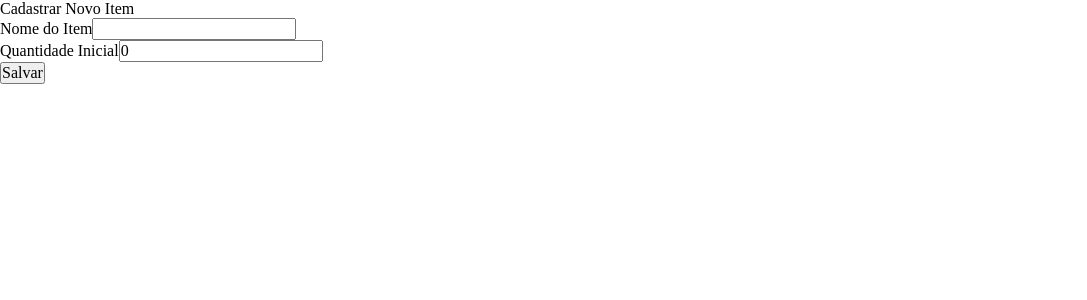
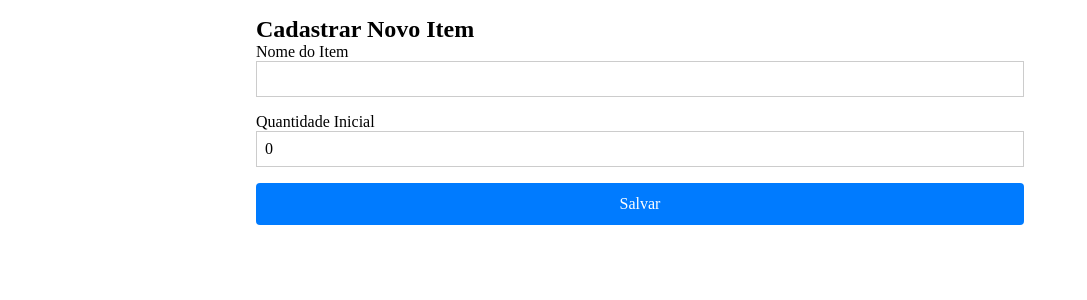
Before and after one commit to ronansalvador/herus, a Next.js app: page /criar in a window 1280 px wide. Shown: the top 300 px of the page, without its empty margins (0-1087 px from the left). Built offline with nearby package versions, Linux system fonts and the light colour scheme.

Commit message:
feat: style

```diff
--- a/src/app/criar/page.tsx
+++ b/src/app/criar/page.tsx
@@ -3,6 +3,7 @@ import { useState } from 'react'
 import axios from 'axios'
 import { ToastContainer, toast } from 'react-toastify'
 import 'react-toastify/dist/ReactToastify.css'
+import styles from './style.module.css'
 
 export default function CreateItem() {
   const [name, setName] = useState('')
@@ -23,23 +24,23 @@ export default function CreateItem() {
   }
 
   return (
-    <div className="container mx-auto p-4">
-      <h1 className="text-xl font-bold">Cadastrar Novo Item</h1>
-      <form onSubmit={handleSubmit} className="space-y-4">
+    <div className={styles.container}>
+      <h1 className={styles.title}>Cadastrar Novo Item</h1>
+      <form onSubmit={handleSubmit} className={styles.form}>
         <div>
-          <label htmlFor="name" className="block font-medium">
+          <label htmlFor="name" className={styles.label}>
             Nome do Item
           </label>
           <input
             id="name"
             value={name}
             onChange={(e) => setName(e.target.value)}
-            className="border border-gray-300 p-2 w-full"
+            className={styles.input}
             required
           />
         </div>
         <div>
-          <label htmlFor="quantity" className="block font-medium">
+          <label htmlFor="quantity" className={styles.label}>
             Quantidade Inicial
           </label>
           <input
@@ -47,11 +48,11 @@ export default function CreateItem() {
             type="number"
             value={quantity}
             onChange={(e) => setQuantity(Number(e.target.value))}
-            className="border border-gray-300 p-2 w-full"
+            className={styles.input}
             required
           />
         </div>
-        <button type="submit" className="bg-blue-500 text-white p-2 rounded">
+        <button type="submit" className={styles.button}>
           Salvar
         </button>
       </form>
--- /dev/null
+++ b/src/app/criar/style.module.css
@@ -0,0 +1,40 @@
+.container {
+  max-width: 800px;
+  margin: 0 auto;
+  padding: 16px;
+}
+
+.title {
+  font-size: 24px;
+  font-weight: bold;
+}
+
+.form {
+  display: flex;
+  flex-direction: column;
+  gap: 16px;
+}
+
+.label {
+  font-weight: 500;
+}
+
+.input {
+  padding: 8px;
+  border: 1px solid #ccc;
+  width: 100%;
+  box-sizing: border-box;
+}
+
+.button {
+  background-color: #007bff;
+  color: white;
+  padding: 12px;
+  border: none;
+  border-radius: 4px;
+  cursor: pointer;
+}
+
+.button:hover {
+  background-color: #0056b3;
+}
--- /dev/null
+++ b/src/app/estoque/style.module.css
@@ -0,0 +1,95 @@
+.container {
+  max-width: 800px;
+  margin: 0 auto;
+  padding: 16px;
+}
+
+.title {
+  font-size: 24px;
+  font-weight: bold;
+  margin-bottom: 16px;
+}
+
+.searchInput {
+  padding: 8px;
+  border: 1px solid #ccc;
+  margin-bottom: 16px;
+  width: 100%;
+  box-sizing: border-box;
+}
+
+.buttonGroup {
+  display: flex;
+  gap: 16px;
+  margin-bottom: 16px;
+}
+
+.button {
+  padding: 12px 16px;
+  border: none;
+  border-radius: 4px;
+  color: white;
+  cursor: pointer;
+}
+
+.pdfButton {
+  background-color: #007bff;
+}
+
+.excelButton {
+  background-color: #28a745;
+}
+
+.pdfButton:hover {
+  background-color: #0056b3;
+}
+
+.excelButton:hover {
+  background-color: #218838;
+}
+
+.table {
+  width: 100%;
+  border-collapse: collapse;
+  margin-bottom: 16px;
+}
+
+.table th,
+.table td {
+  padding: 12px;
+  border: 1px solid #ddd;
+  text-align: left;
+}
+
+.tdButtons {
+  display: flex;
+  justify-content: space-evenly;
+}
+
+.deleteButton {
+  color: white;
+  background-color: red;
+  padding: 0.5 rem;
+  cursor: pointer;
+  border: none;
+  border-radius: 4px;
+}
+
+.deleteButton:hover {
+  color: red;
+  background-color: white;
+}
+
+.editButton {
+  color: white;
+  background-color: #0056b3;
+  padding: 0.5 rem;
+  cursor: pointer;
+  border: none;
+  border-radius: 4px;
+}
+
+.editButton:hover {
+  color: #0056b3;
+  background-color: white;
+}
--- /dev/null
+++ b/src/app/movimentacao/style.module.css
@@ -0,0 +1,42 @@
+/* StockChange.module.css */
+.container {
+  max-width: 800px;
+  margin: 0 auto;
+  padding: 16px;
+}
+
+.title {
+  font-size: 1.25rem;
+  font-weight: bold;
+}
+
+.form {
+  display: flex;
+  flex-direction: column;
+  gap: 1rem;
+}
+
+.label {
+  display: block;
+  font-weight: 500;
+}
+
+.select,
+.input {
+  border: 1px solid #d1d5db; /* Cor da borda */
+  padding: 0.5rem;
+  width: 100%;
+}
+
+.button {
+  background-color: #007bff;
+  color: white;
+  padding: 12px;
+  border: none;
+  border-radius: 4px;
+  cursor: pointer;
+}
+
+.button:hover {
+  background-color: #0056b3;
+}
```
Also changed, not shown: src/app/estoque/page.tsx (+98 -23 lines), src/app/movimentacao/page.tsx (+29 -9 lines).
